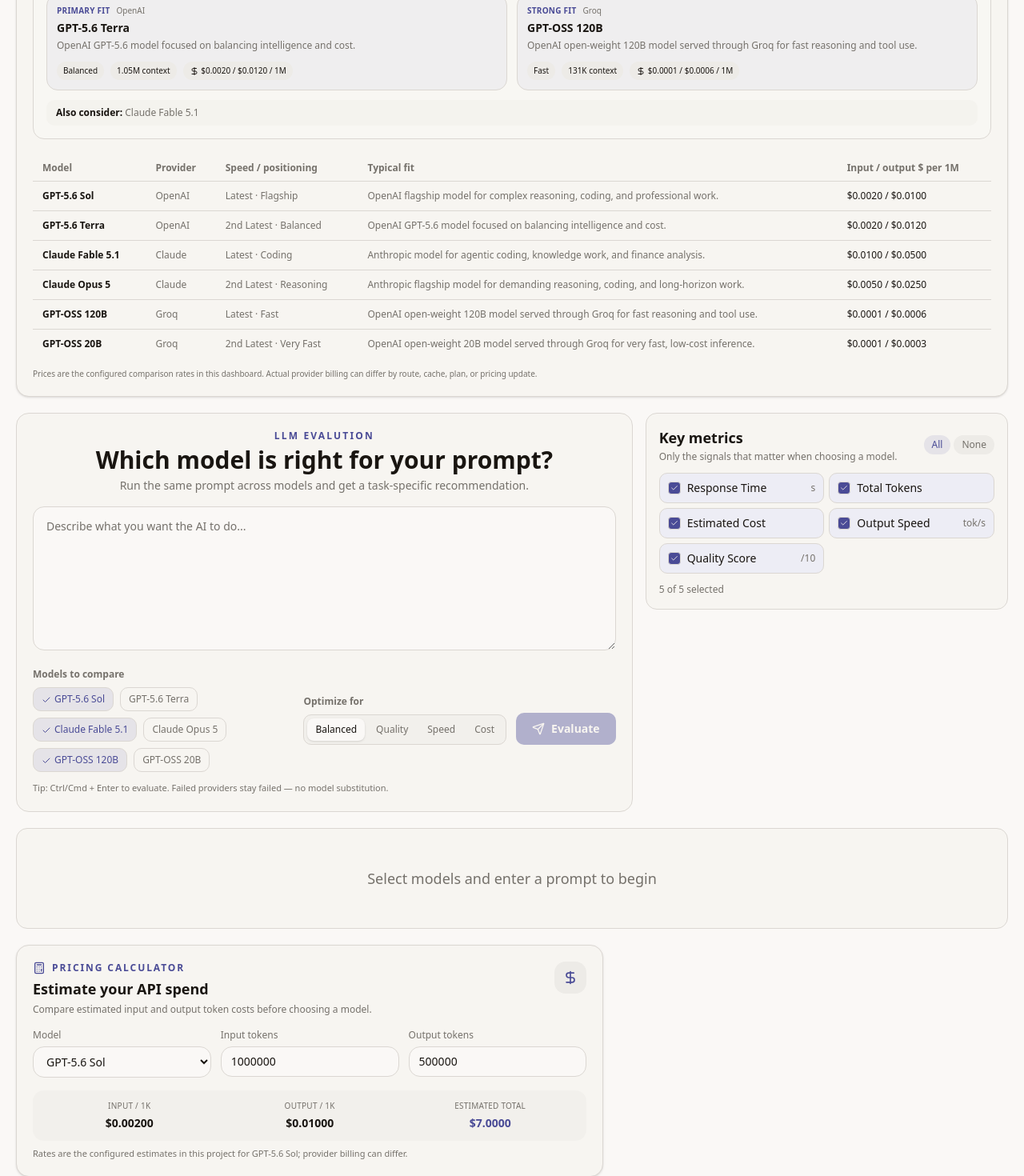
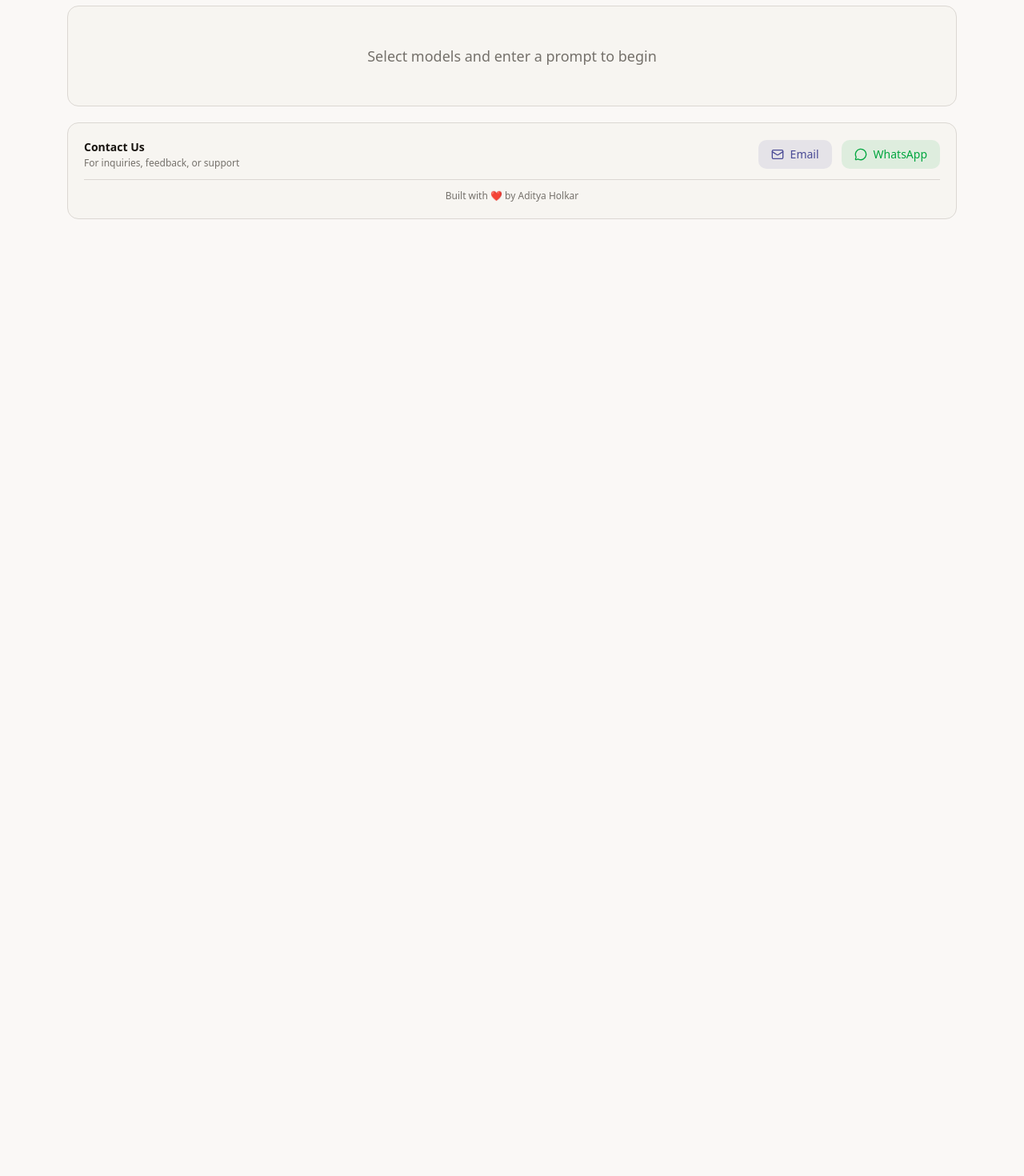
Before and after one commit to Aditya-Holkar/LLM-Evalution, a React (Vite) app: page / in a window 1280 px wide. Shown: the part 600-2070 px from the top of the page at 80% size. After the commit the page ends 894 px from the top, so only its background shows below. Built offline with nearby package versions, Linux system fonts and the light colour scheme.

Commit message:
Redesign dashboard around prompt evaluation and recommendation

```diff
--- a/src/App.jsx
+++ b/src/App.jsx
@@ -1,16 +1,9 @@
 import { ThemeProvider } from '#/context/ThemeContext'
 import { AppProvider } from '#/context/AppContext'
 import HeaderBar from '#/components/HeaderBar'
-import ModelCatalog from '#/components/ModelCatalog'
-import ModelManagementGuide from '#/components/ModelManagementGuide'
 import PromptInput from '#/components/PromptInput'
-import MetricsSelector from '#/components/MetricsSelector'
+import TaskRecommendation from '#/components/TaskRecommendation'
 import ResultsGrid from '#/components/ResultsGrid'
-import UseCaseRankings from '#/components/UseCaseRankings'
-import ComparisonSummary from '#/components/ComparisonSummary'
-import PricingCalculator from '#/components/PricingCalculator'
-import ChartsPanel from '#/components/ChartsPanel'
-import ExportPanel from '#/components/ExportPanel'
 import Footer from '#/components/Footer'
 import PasswordGate from '#/components/PasswordGate'
 
@@ -20,22 +13,11 @@
       <AppProvider>
         <div className="min-h-screen bg-background">
           <PasswordGate />
-          <div className="max-w-7xl mx-auto p-3 sm:p-5 space-y-4 sm:space-y-5">
+          <div className="max-w-6xl mx-auto p-3 sm:p-5 space-y-4 sm:space-y-5">
             <HeaderBar />
-            <ModelCatalog />
-            <ModelManagementGuide />
-            <div className="grid grid-cols-1 xl:grid-cols-[1.7fr_1fr] gap-4 items-start">
-              <PromptInput />
-              <MetricsSelector />
-            </div>
+            <PromptInput />
+            <TaskRecommendation />
             <ResultsGrid />
-            <UseCaseRankings />
-            <div className="grid grid-cols-1 xl:grid-cols-[1.5fr_1fr] gap-4 items-start">
-              <ComparisonSummary />
-              <PricingCalculator />
-            </div>
-            <ChartsPanel />
-            <ExportPanel />
             <Footer />
           </div>
         </div>
```
